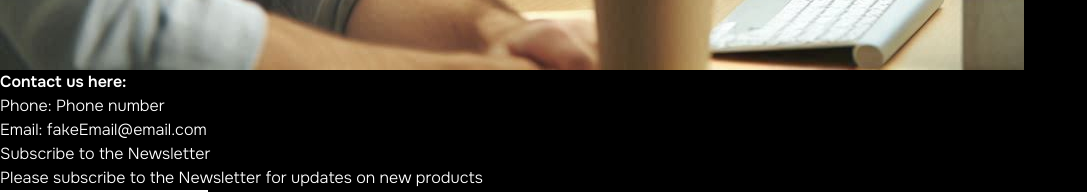
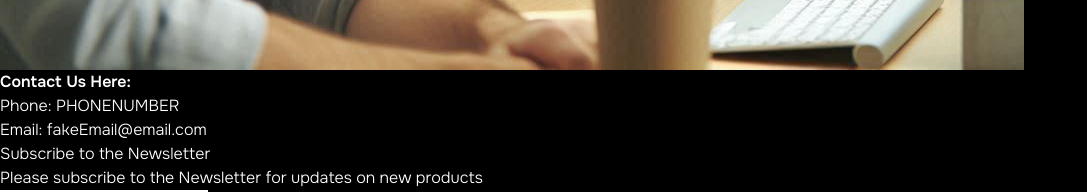
Before and after one commit to walkmoody/Ecommerce-Clothing-Website, a React (Vite) app: page /contact in a window 1280 px wide. Shown: the part 2458-2650 px from the top of the page, without its empty margins (0-1087 px from the left). Built offline with nearby package versions, Linux system fonts and the light colour scheme.

Commit message:
Update image format on contacts

```diff
--- a/src/pages/Contact.jsx
+++ b/src/pages/Contact.jsx
@@ -11,10 +11,10 @@ const Contact = () => {
 
       </div>
       <div className='my-10 flex flex-col justify-center md:flex-row gap-10 mb-28'>
-        <img className='w-full md:max-w-[480px]' src={assets.contactImg} alt=''/>
+        <img className='w-full md:max-w-[480px] rounded-lg' src={assets.contactImg} alt=''/>
         <div className='flex flex-col justify-center items-start gap-6'>
-          <p className='onest-thick text-xl text-gray-100'>Contact us here:</p>
-          <p className='onest-norm text-xl text-gray-100'>Phone: Phone number <br/> Email: fakeEmail@email.com</p>
+          <p className='onest-thick text-xl text-gray-100'>Contact Us Here:</p>
+          <p className='onest-norm text-xl text-gray-100'>Phone: PHONENUMBER <br/> Email: fakeEmail@email.com</p>
         </div>
 
       </div>
```
